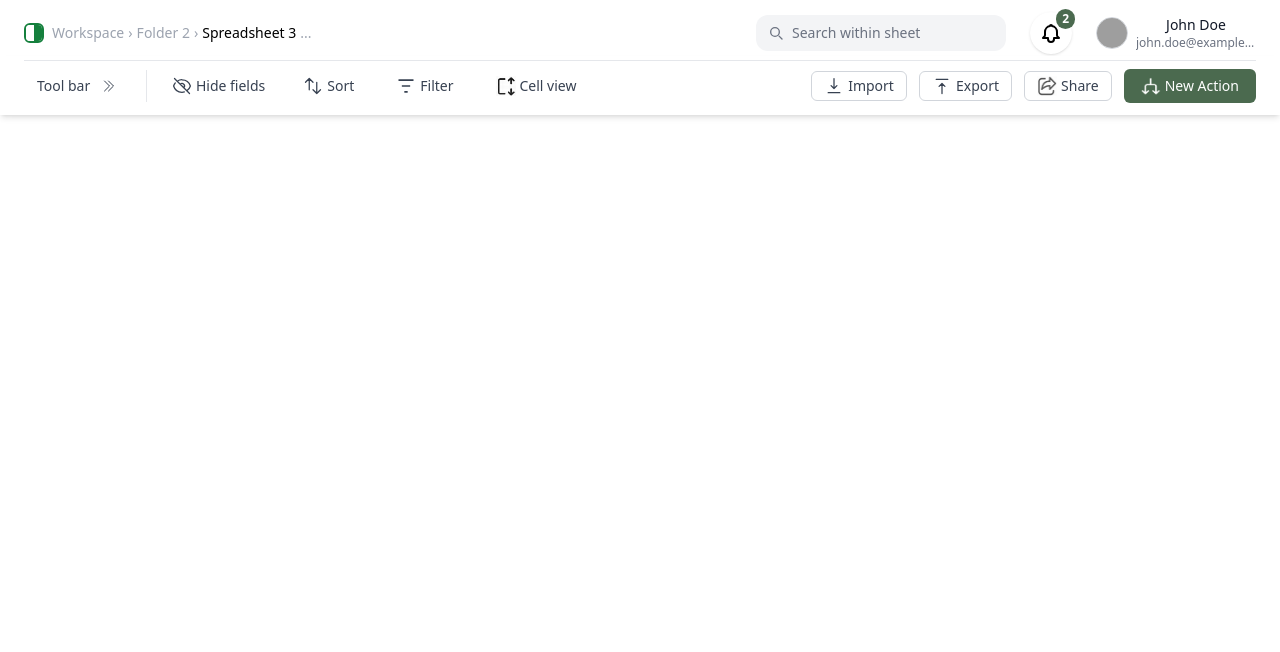
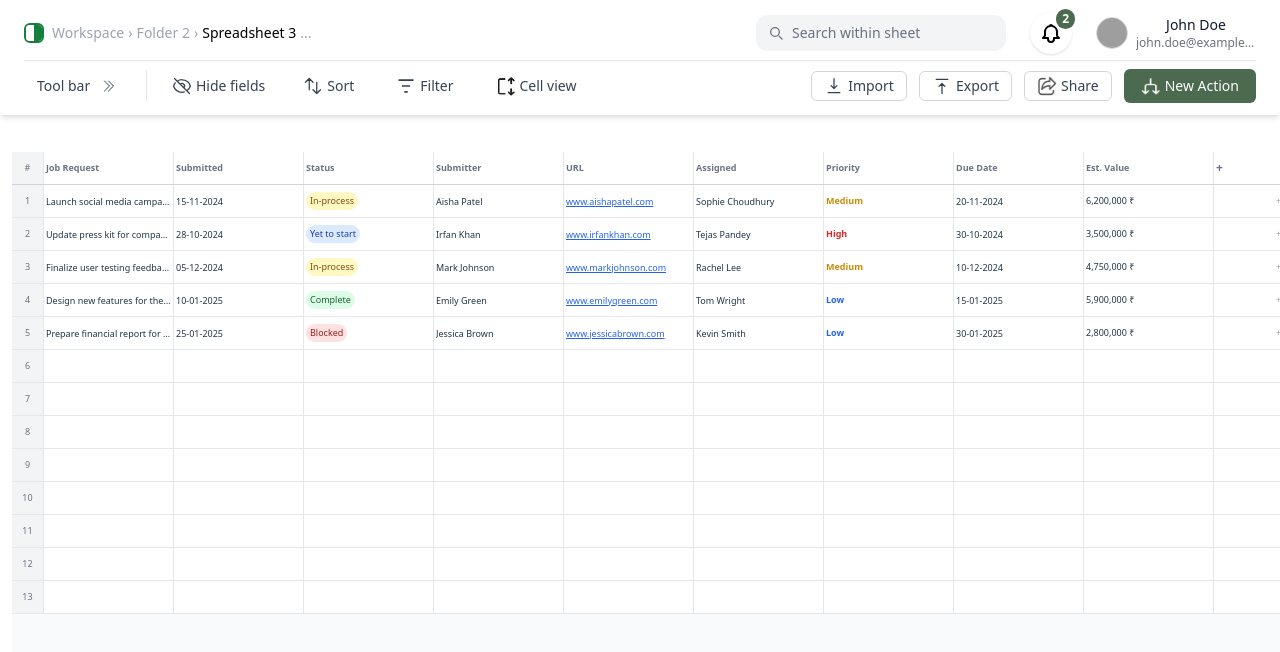
Before and after one commit to Love-M-365/Pixel-Sheet, a React (Vite) app: page / in a window 1280 px wide. Shown: the top 652 px of the page. Built offline with nearby package versions, Linux system fonts and the light colour scheme; grey boxes are pictures that could not be loaded.

Commit message:
Sheet formatting

```diff
--- a/package.json
+++ b/package.json
@@ -12,6 +12,7 @@
   },
   "dependencies": {
     "@heroicons/react": "^2.2.0",
+    "clsx": "^2.1.1",
     "react": "^19.1.0",
     "react-dom": "^19.1.0"
   },
--- a/src/App.tsx
+++ b/src/App.tsx
@@ -2,6 +2,7 @@
 import './App.css'
 import Navbar from './components/Navbar'
 import SecondaryNavbar from './components/SecondaryNavbar'
+import ExcelSheet from './components/Sheet'
 
 function App() {
 
@@ -10,7 +11,7 @@ function App() {
     <>
 
       <Navbar></Navbar>
-
+      <ExcelSheet></ExcelSheet>
     </>
   )
 }
--- a/src/components/SecondaryNavbar.tsx
+++ b/src/components/SecondaryNavbar.tsx
@@ -5,7 +5,7 @@ import share from '../assets/share.png'
 import na from '../assets/na.png'
 const SecondaryNavbar: React.FC = () => {
   return (
-    <header className="fixed top-14 left-0 w-full z-50 bg-white shadow-md px-6 py-1 flex ">
+    <header className="fixed top-14 left-0 w-full z-50 bg-white shadow-md px-6 py-1 flex  ">
     <div className="w-full bg-white border-t border-gray-200  py-2 flex justify-between items-center text-sm">
       {/* Left section */}
       <div className="flex items-center space-x-4">
--- /dev/null
+++ b/src/components/Sheet.tsx
@@ -0,0 +1,203 @@
+import React, { useState } from "react";
+import clsx from "clsx";
+
+
+type StatusType = "In-process" | "Complete" | "Blocked" | "Yet to start";
+type PriorityType = "High" | "Medium" | "Low";
+
+interface RowData {
+  request: string;
+  submitted: string;
+  status: StatusType;
+  submitter: string;
+  url: string;
+  assigned: string;
+  priority: PriorityType;
+  dueDate: string;
+  estValue: string;
+}
+
+const statusColorMap: Record<StatusType, string> = {
+  "In-process": "bg-yellow-100 text-yellow-800",
+  "Complete": "bg-green-100 text-green-800",
+  "Blocked": "bg-red-100 text-red-800",
+  "Yet to start": "bg-blue-100 text-blue-800",
+};
+
+const priorityColorMap: Record<PriorityType, string> = {
+  High: "text-red-600",
+  Medium: "text-yellow-600",
+  Low: "text-blue-600",
+};
+
+const initialData: RowData[] = [
+  {
+    request: "Launch social media campaign for product",
+    submitted: "15-11-2024",
+    status: "In-process",
+    submitter: "Aisha Patel",
+    url: "www.aishapatel.com",
+    assigned: "Sophie Choudhury",
+    priority: "Medium",
+    dueDate: "20-11-2024",
+    estValue: "6,200,000",
+  },
+  {
+    request: "Update press kit for company redesign",
+    submitted: "28-10-2024",
+    status: "Yet to start",
+    submitter: "Irfan Khan",
+    url: "www.irfankhan.com",
+    assigned: "Tejas Pandey",
+    priority: "High",
+    dueDate: "30-10-2024",
+    estValue: "3,500,000",
+  },
+  {
+    request: "Finalize user testing feedback for app",
+    submitted: "05-12-2024",
+    status: "In-process",
+    submitter: "Mark Johnson",
+    url: "www.markjohnson.com",
+    assigned: "Rachel Lee",
+    priority: "Medium",
+    dueDate: "10-12-2024",
+    estValue: "4,750,000",
+  },
+  {
+    request: "Design new features for the website",
+    submitted: "10-01-2025",
+    status: "Complete",
+    submitter: "Emily Green",
+    url: "www.emilygreen.com",
+    assigned: "Tom Wright",
+    priority: "Low",
+    dueDate: "15-01-2025",
+    estValue: "5,900,000",
+  },
+  {
+    request: "Prepare financial report for Q4",
+    submitted: "25-01-2025",
+    status: "Blocked",
+    submitter: "Jessica Brown",
+    url: "www.jessicabrown.com",
+    assigned: "Kevin Smith",
+    priority: "Low",
+    dueDate: "30-01-2025",
+    estValue: "2,800,000",
+  },
+];
+
+const AirtableSheet: React.FC = () => {
+  const [data, setData] = useState<RowData[]>(initialData);
+
+  const handleChange = <K extends keyof RowData>(
+    rowIndex: number,
+    key: K,
+    value: RowData[K]
+  ) => {
+    const updated = [...data];
+    updated[rowIndex] = {
+      ...updated[rowIndex],
+      [key]: value,
+    };
+    setData(updated);
+  };
+  return (
+   <div className="w-screen h-screen overflow-auto bg-gray-50 fixed top-14 left-3" style={{ marginTop: "6rem" }}>
+  <div className="min-w-[990px]">
+    {/* Header */}
+    <div className="grid grid-cols-[2rem_repeat(10,130px)] sticky top-0 bg-white text-gray-500 border-b border-gray-300 z-10 text-[9px]">
+      <div className="h-8 flex items-center justify-center font-medium bg-gray-100 border-r">#</div>
+      {[
+        "Job Request",
+        "Submitted",
+        "Status",
+        "Submitter",
+        "URL",
+        "Assigned",
+        "Priority",
+        "Due Date",
+        "Est. Value",
+        "", // Plus icon
+      ].map((col, i) => (
+        <div key={i} className="h-8 px-0.5 flex items-center font-semibold border-r truncate">
+          {col || <span className="text-xs font-bold">+</span>}
+        </div>
+      ))}
+    </div>
+
+    {/* Rows */}
+    {data.map((row, rowIndex) => (
+      <div
+        key={rowIndex}
+        className="grid grid-cols-[2rem_repeat(10,130px)] border-b border-gray-200 bg-white hover:bg-gray-50 text-[9px]"
+      >
+        <div className="h-8 flex items-center justify-center text-gray-500 border-r bg-gray-100">
+          {rowIndex + 1}
+        </div>
+
+        <input className="h-8 px-0.5 border-r outline-none bg-transparent truncate" value={row.request} onChange={(e) => handleChange(rowIndex, "request", e.target.value)} />
+        <input className="h-8 px-0.5 border-r outline-none bg-transparent truncate" value={row.submitted} onChange={(e) => handleChange(rowIndex, "submitted", e.target.value)} />
+        <div className="h-8 px-0.5 border-r flex items-center truncate">
+          <span className={clsx("text-[9px] font-medium px-1 py-0.5 rounded-full", statusColorMap[row.status])}>
+            {row.status}
+          </span>
+        </div>
+        <input className="h-8 px-0.5 border-r outline-none bg-transparent truncate" value={row.submitter} onChange={(e) => handleChange(rowIndex, "submitter", e.target.value)} />
+        <input className="h-8 px-0.5 border-r outline-none bg-transparent text-blue-600 underline truncate" value={row.url} onChange={(e) => handleChange(rowIndex, "url", e.target.value)} />
+        <input className="h-8 px-0.5 border-r outline-none bg-transparent truncate" value={row.assigned} onChange={(e) => handleChange(rowIndex, "assigned", e.target.value)} />
+        <div className="h-8 px-0.5 border-r flex items-center font-semibold truncate">
+          <span className={clsx(priorityColorMap[row.priority])}>{row.priority}</span>
+        </div>
+        <input className="h-8 px-0.5 border-r outline-none bg-transparent truncate" value={row.dueDate} onChange={(e) => handleChange(rowIndex, "dueDate", e.target.value)} />
+        <div className="h-8 px-0.5 border-r flex items-center truncate">{row.estValue} ₹</div>
+
+        {/* Plus column */}
+        <div className="h-8 flex items-center justify-center text-gray-400 hover:text-gray-600 border-r cursor-pointer">
+          +
+        </div>
+      </div>
+    ))}
+   {[...Array(8)].map((_, i) => {
+  const rowIndex = data.length + i;
+  return (
+    <div
+      key={`empty-${i}`}
+      className="grid grid-cols-[2rem_repeat(10,130px)] border-b border-gray-200 bg-white hover:bg-gray-50 text-[9px]"
+    >
+      <div className="h-8 flex items-center justify-center text-gray-500 border-r bg-gray-100">
+        {rowIndex + 1}
+      </div>
+
+      {[
+        "request",
+        "submitted",
+        "status",
+        "submitter",
+        "url",
+        "assigned",
+        "priority",
+        "dueDate",
+        "estValue",
+        "add",
+      ].map((col, colIndex) => (
+        <input
+          key={colIndex}
+          className="h-8 px-0.5 border-r outline-none bg-transparent truncate"
+          value=""
+          readOnly
+        />
+      ))}
+    </div>
+  );
+})}
+
+  </div>
+</div>
+
+
+  );
+};
+
+export default AirtableSheet;
```
Also changed, not shown: 1 other file (tests, documents, lock files or other folders).
